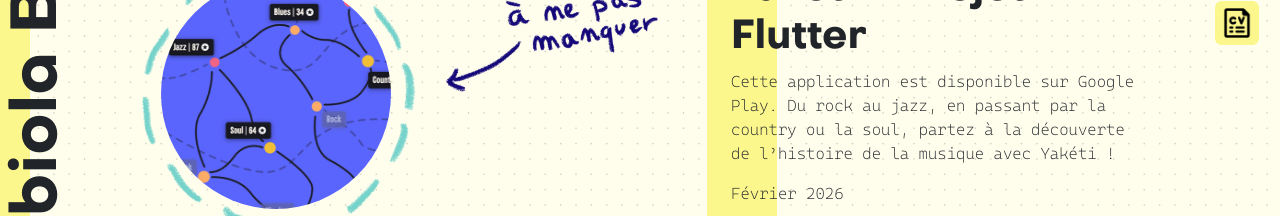
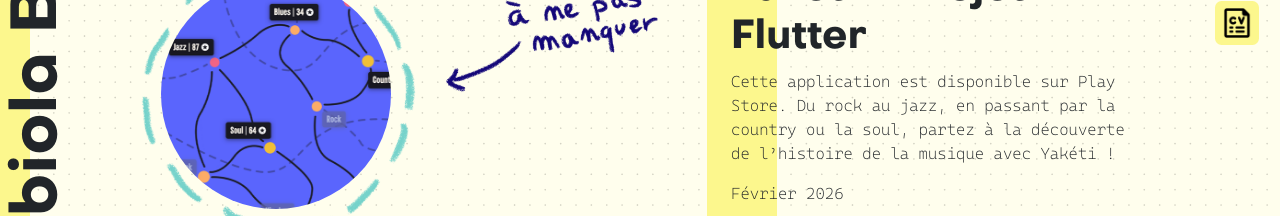
Before and after one commit to fabibot/portfolio, a Vue app: page /projets in a window 1280 px wide. Shown: the part 202-418 px from the top of the page. Built offline with nearby package versions, Linux system fonts and the light colour scheme.

Commit message:
correction texte

```diff
--- a/src/assets/images/projets/projetData.js
+++ b/src/assets/images/projets/projetData.js
@@ -9,7 +9,7 @@ const projetList = [
     { titre : "Bauhaus", date: "Décembre 2023", image: "bauhaus2.png", lien: "https://fabibot.github.io/DeambulationNumerique/page2.html", description : "Lorem Ipsu text explicati pour le rpojet de décembre 20123. Contenu sans contenu pour explicatif du projet."},
     { titre : "Musique et robot", date: "Juin 2022", image: "dnaNumerique2.png", lien: "https://musique-et-robots.netlify.app/", description : "Projet autour de trois films qui abordent la question de l'humanité et de l’intelligence artificielle, chacun adoptant un parti pris très différent. Ce projet a été réalisé dans le cadre de la Licence à l’École Supérieure d’Art et de Design de Saint-Étienne."},
     { titre : "TodoTodo", date: "Avril 2024 2022", image: "todotodo.png", lien: "https://todotodo-fab.netlify.app/", description : "Todo list des plus classique"},
-    { titre : "Yaketi - Projet Flutter", date : "Février 2026", image : "carteYaketi.png", lien : "https://yaketi.netlify.app/", description: "Cette application est disponible sur Google Play. Du rock au jazz, en passant par la country ou la soul, partez à la découverte de l’histoire de la musique avec Yakéti ! "}
+    { titre : "Yaketi - Projet Flutter", date : "Février 2026", image : "carteYaketi.png", lien : "https://yaketi.netlify.app/", description: "Cette application est disponible sur Play Store. Du rock au jazz, en passant par la country ou la soul, partez à la découverte de l’histoire de la musique avec Yakéti ! "}
 
 
 
```
